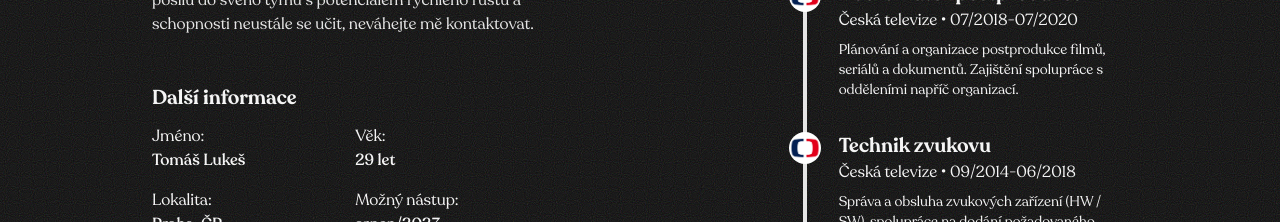
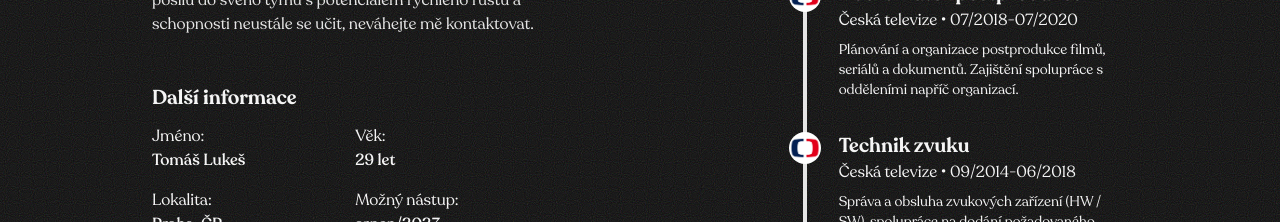
Before and after one commit to TomasLukes/portfolio-page, a React (Vite) app: page / in a window 1280 px wide. Shown: the part 2920-3142 px from the top of the page. Built offline with nearby package versions, Linux system fonts and the light colour scheme.

Commit message:
Fixed minor typo error

```diff
--- a/src/components/Timeline.jsx
+++ b/src/components/Timeline.jsx
@@ -30,7 +30,7 @@ export default function Timeline() {
       <li className="pl-8 pb-8 relative">
       <img src="/assets/images/icons/jobs/CT.png"
           className="absolute left-[-2px] w-8 h-8 bg-neutral-100 rounded-full transform -translate-x-1/2" alt="" />
-        <h5 className="text-xl font-semibold">Technik zvukovu</h5>
+        <h5 className="text-xl font-semibold">Technik zvuku</h5>
         <div className="pb-2">
           <span>Česká televize</span><span> • </span><span>09/2014-06/2018</span>
         </div>
```
